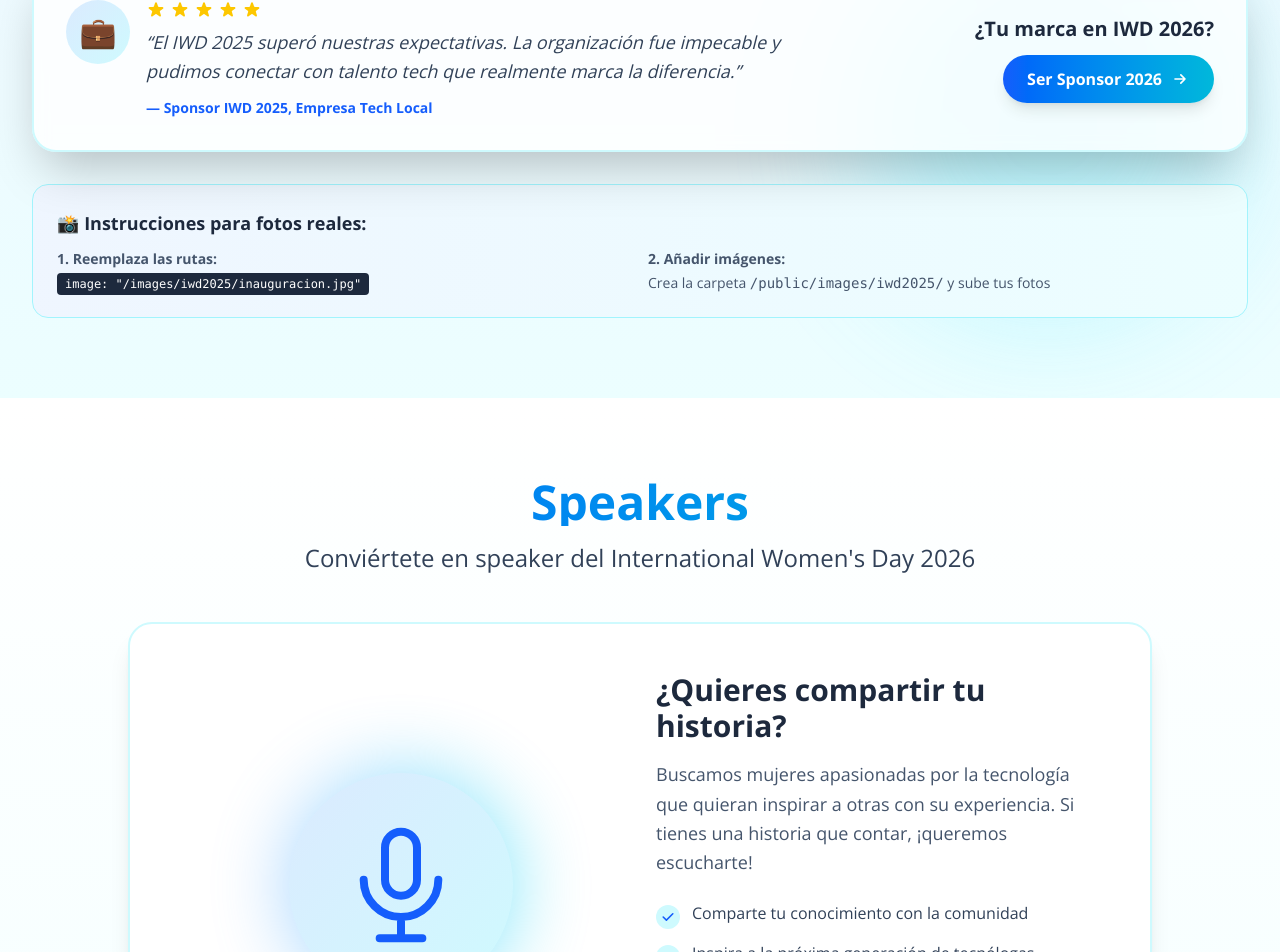
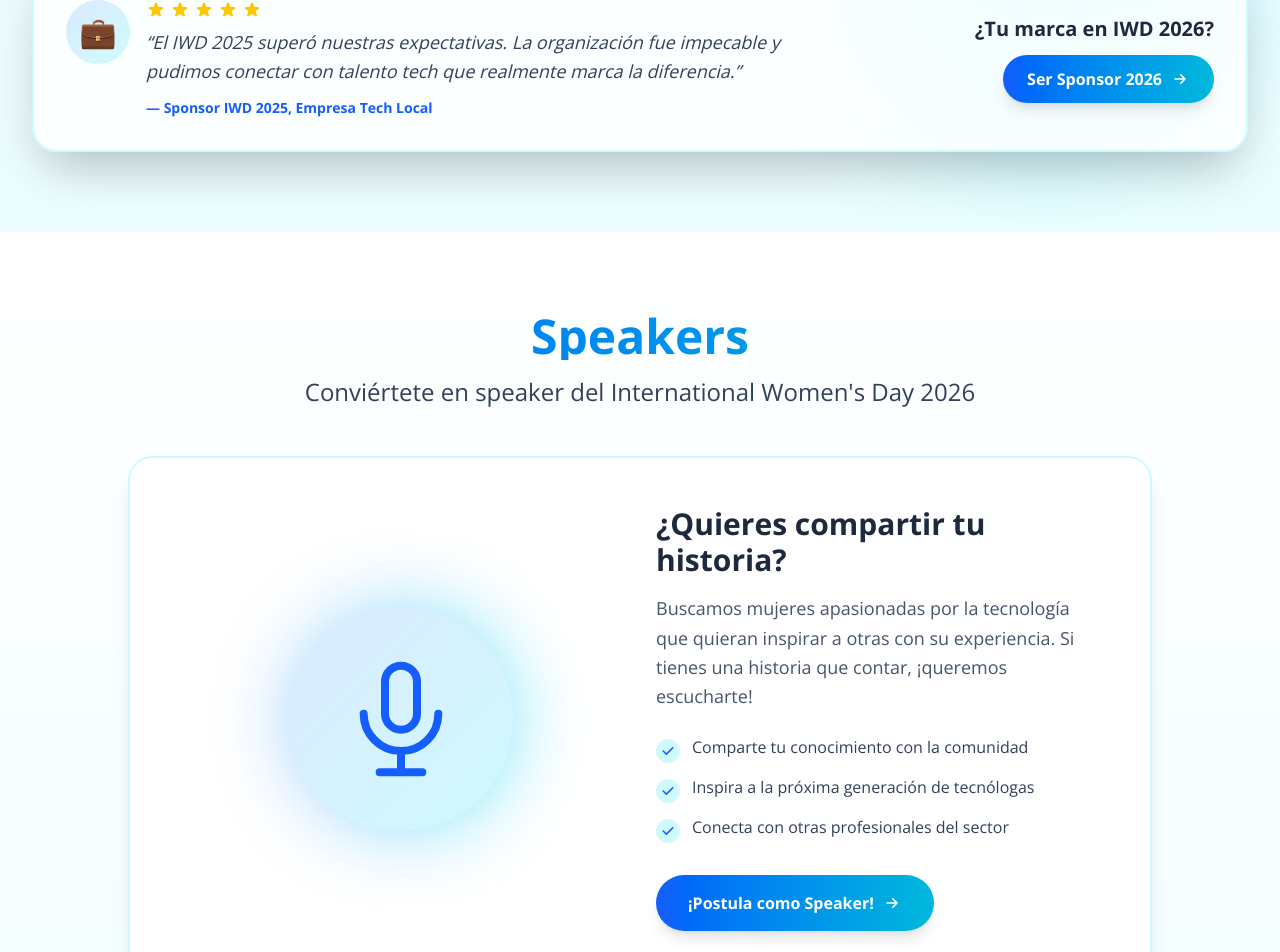
Before and after one commit to glissejm/glissejm.github.io, a Next.js app: page / in a window 1280 px wide. Shown: the part 4956-5908 px from the top of the page. Built offline with nearby package versions, Linux system fonts and the light colour scheme.

Commit message:
IWD 2026

```diff
--- a/src/components/Collage.tsx
+++ b/src/components/Collage.tsx
@@ -270,23 +270,6 @@ export function Collage() {
               </div>
             </div>
           </div>
-
-          {/* Instructions for actual images */}
-          <div className="mt-8 bg-gradient-to-r from-blue-50 to-cyan-50 rounded-2xl p-6 border border-cyan-200">
-            <h4 className="text-lg font-bold text-slate-800 mb-3">📸 Instrucciones para fotos reales:</h4>
-            <div className="grid grid-cols-1 md:grid-cols-2 gap-4 text-sm text-slate-600">
-              <div>
-                <p className="font-semibold mb-1">1. Reemplaza las rutas:</p>
-                <code className="bg-slate-800 text-white px-2 py-1 rounded text-xs">
-                  image: &quot;/images/iwd2025/inauguracion.jpg&quot;
-                </code>
-              </div>
-              <div>
-                <p className="font-semibold mb-1">2. Añadir imágenes:</p>
-                <p>Crea la carpeta <code>/public/images/iwd2025/</code> y sube tus fotos</p>
-              </div>
-            </div>
-          </div>
         </div>
       </Container>
 
```
